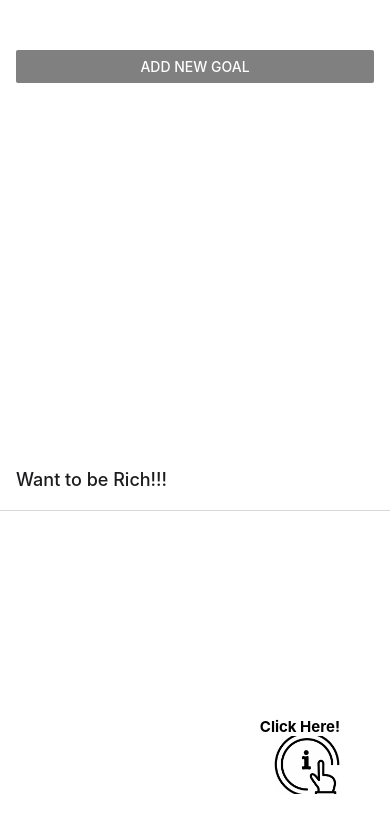
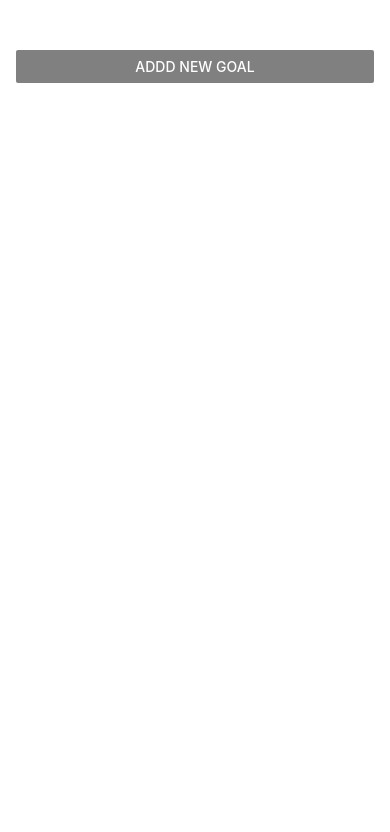
Before and after one commit to kingshokdtt/project657, a React Native app: screen / in a window 390 px wide. Shown: the top 832 px of the page. Built offline with nearby package versions, Linux system fonts and the light colour scheme.

Commit message:
project657

```diff
--- a/App.js
+++ b/App.js
@@ -3,10 +3,7 @@ import { useState } from 'react';
 import { StatusBar } from 'expo-status-bar';
 import { StyleSheet, View, FlatList, Button } from 'react-native';
 
-import { NavigationContainer } from '@react-navigation/native';
-import { createNativeStackNavigator } from '@react-navigation/native-stack';
-import HomeScreen from './screens/Home/index.jsx';
-import ProfileScreen from './screens/Profile/index.jsx';
+
 
 import GoalItem from './component/GoalItem';
 import GoalInput from './component/GoalInput';
@@ -14,7 +11,7 @@ import GoalInput from './component/GoalInput';
 export default function App() {
   const [modalIsVisible, setModalIsVisible] = useState(false);
   const [courseGoals, setCourseGoals] = useState([]);
-  const Stack = createNativeStackNavigator();
+
 
   function startAddGoalHandler () {
     setModalIsVisible(true);
@@ -41,7 +38,7 @@ export default function App() {
     <>
       <StatusBar style='light' />
       <View style={styles.appContainer}>
-        <Button title='Add New Goal' color="gray" onPress={startAddGoalHandler}/>
+        <Button title='Addd New Goal' color="gray" onPress={startAddGoalHandler}/>
         <GoalInput visible={modalIsVisible} onAddGoal ={addGoalHandler} onCancel={endAddGoalHandler}/>
         <View style={styles.goalsContainer}>
 
@@ -63,24 +60,7 @@ export default function App() {
           />
         </View>
       </View>
-      <NavigationContainer>
-      <Stack.Navigator>
-        <Stack.Screen
-          name="Home"
-          component={HomeScreen}
-          options={{ title: 'Want to be Rich!!!'}}
-        />
 
-        <Stack.Screen
-          name="Profile"
-          component={ProfileScreen}
-          options={{title:'Done'}}
-        />
-
-
-      </Stack.Navigator>
-
-    </NavigationContainer>
     </>
   );
 }
--- a/screens/Home/Styles.js
+++ /dev/null
@@ -1,28 +0,0 @@
-
-import { StyleSheet } from 'react-native';
-
-const styles = StyleSheet.create({
-  container: {
-    flex: 1,
-    padding: 50,
-    backgroundColor: '#fff',
-    alignItems: 'flex-end',
-    justifyContent: 'flex-end',
-
-  },
-
-  text: {
-    fontWeight:'bold',
-    fontSize:15,
-  },
-
-
-  logo: {
-    width: 66,
-    height: 58,
-  },
-
-
-});
-
-export default styles;
--- a/screens/Home/index.jsx
+++ /dev/null
@@ -1,20 +0,0 @@
-import React from 'react';
-import { View, Text, Pressable, Image } from 'react-native';
-
-import styles from './Styles';
-
-export default function HomeSceen({ navigation }) {
-  return (
-
-    <View style={styles.container}>
-
-        <Text style={styles.text}>Click Here!</Text>
-        <Pressable onPress={() => navigation.navigate('Profile')}>
-          <Image
-            style={styles.logo}
-            source={require('../../assets/details.png')}
-          />
-        </Pressable>
-    </View>
-  );
-}
--- a/screens/Profile/index.jsx
+++ /dev/null
@@ -1,37 +0,0 @@
-import React from 'react';
-import { View, Text, StyleSheet } from 'react-native';
-
-export default function ProfileScreen() {
-  return (
-    <View style={styles.container}>
-
-      <Text style={styles.text_2}>I am rich</Text>
-      <Text style={styles.text_2}>I deserve it</Text>
-      <Text style={styles.text_2}>I am good, healthy & successful</Text>
-
-
-    </View>
-  );
-}
-
-
-const styles = StyleSheet.create({
-  container: {
-    flex: 1,
-    backgroundColor: '#fff',
-    alignItems: 'center',
-    justifyContent: 'center',
-
-
-  },
-
-  text_2: {
-    fontWeight:'bold',
-    fontSize:70,
-    alignItems:'center',
-    justifyContent:'center',
-
-  }
-
-
-});
```
